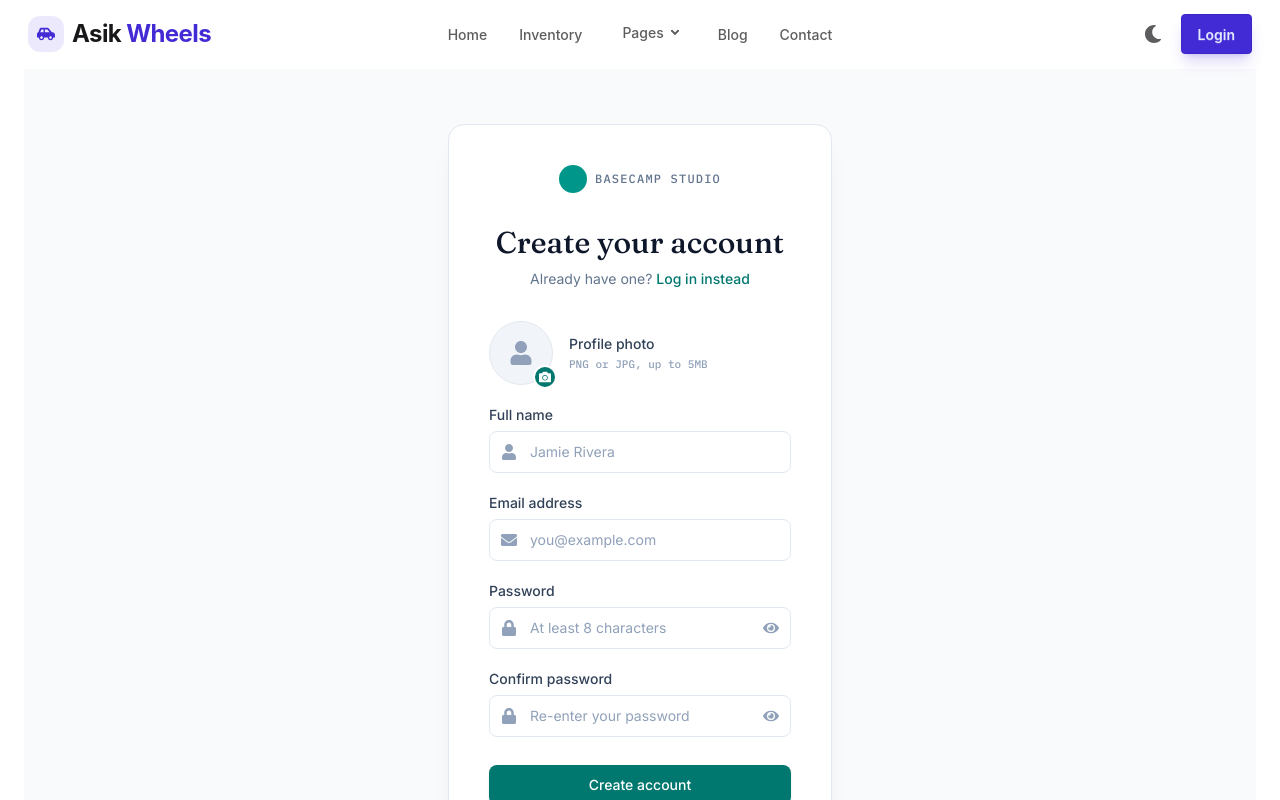
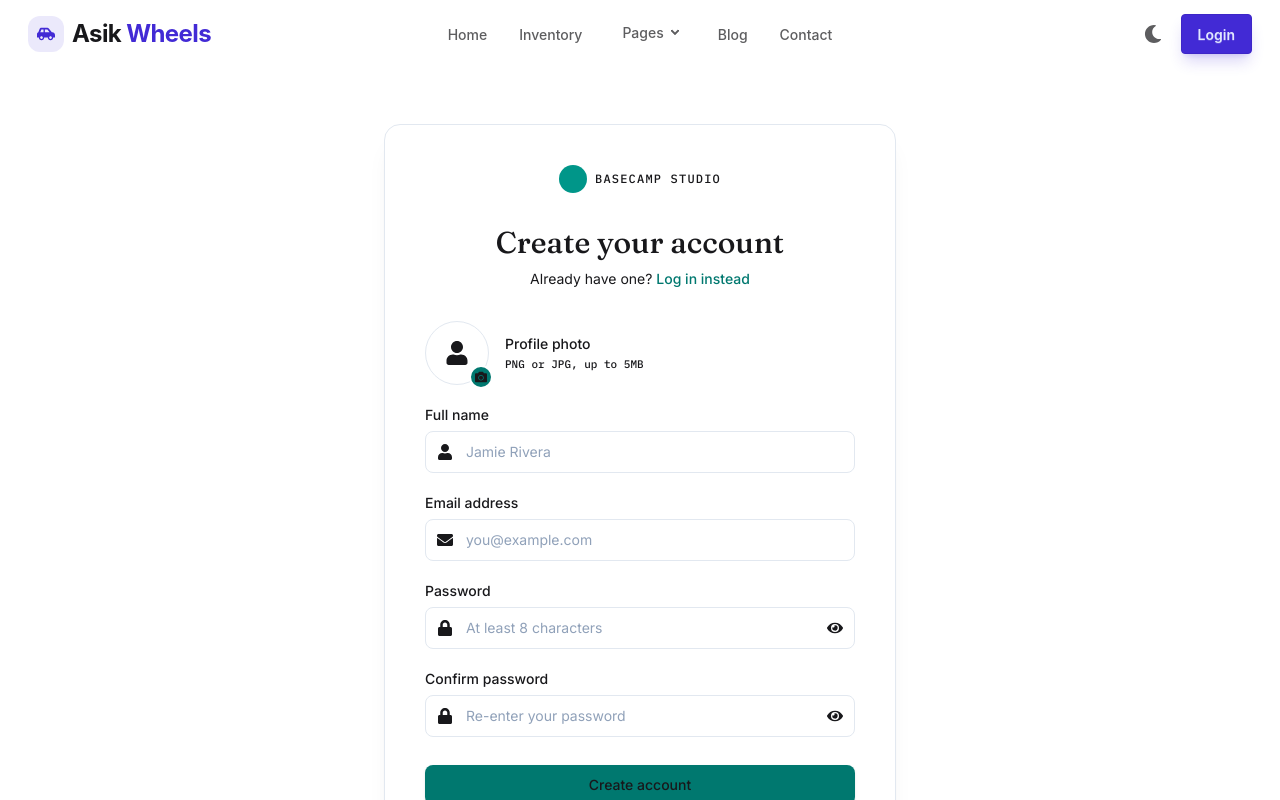
Before and after one commit to asik247/car_website_client, a React (Vite) app: page /auth/registation in a window 1280 px wide. Shown: the top 800 px of the page. Built offline with nearby package versions, Linux system fonts and the light colour scheme.

Commit message:
AuthProvider implement

```diff
--- a/package.json
+++ b/package.json
@@ -16,6 +16,7 @@
     "framer-motion": "^12.42.2",
     "react": "^19.2.7",
     "react-dom": "^19.2.7",
+    "react-hook-form": "^7.82.0",
     "react-icons": "^5.7.0",
     "react-router": "^8.2.0",
     "swiper": "^14.0.6",
--- a/src/Auth/LogIn&Registation/Registation.jsx
+++ b/src/Auth/LogIn&Registation/Registation.jsx
@@ -1,4 +1,5 @@
 import React, { useState } from 'react';
+import { useForm } from 'react-hook-form';
 import { FaEnvelope, FaLock, FaUser, FaEye, FaEyeSlash, FaCamera } from 'react-icons/fa';
 
 const Registration = () => {
@@ -12,9 +13,16 @@ const Registration = () => {
         const file = e.target.files?.[0];
         if (file) setAvatarPreview(URL.createObjectURL(file));
     };
+    //Todo react hook from using get input field data and validation.
+    const { register, handleSubmit } = useForm();
+    const handlerRegister = (e) => {
+
+        console.log(e.name, e.email, e.image,e.password,e.confarmPassword);
+
+    }
 
     return (
-        <div className="min-h-screen w-full flex items-center justify-center bg-slate-50 px-4 py-14">
+        <div className="min-h-screen w-full flex items-center justify-center px-4 py-14 ">
             <style>{`
                 @import url('https://fonts.googleapis.com/css2?family=Fraunces:opsz,wght@9..144,400;9..144,500;9..144,600&family=Inter:wght@400;500;600&family=IBM+Plex+Mono:wght@500&display=swap');
                 .font-display { font-family: 'Fraunces', serif; }
@@ -22,20 +30,20 @@ const Registration = () => {
                 .font-mono { font-family: 'IBM Plex Mono', monospace; }
             `}</style>
 
-            <div className="w-full max-w-sm bg-white rounded-2xl border border-slate-200 shadow-xl shadow-slate-900/5 p-8 sm:p-10">
+            <div className="w-full max-w-lg  rounded-2xl border border-slate-200 shadow-xl shadow-slate-900/5 p-8 sm:p-10">
                 {/* Brand mark */}
                 <div className="flex items-center justify-center gap-2 mb-8">
                     <div className="w-7 h-7 rounded-full bg-teal-600" />
-                    <span className="font-mono text-xs tracking-widest uppercase text-slate-500">
+                    <span className="font-mono text-xs tracking-widest uppercase">
                         Basecamp Studio
                     </span>
                 </div>
 
                 <div className="text-center">
-                    <h2 className="font-display text-3xl font-medium text-slate-900">
+                    <h2 className="font-display text-3xl font-medium ">
                         Create your account
                     </h2>
-                    <p className="font-body text-sm text-slate-500 mt-2">
+                    <p className="font-body text-sm  mt-2">
                         Already have one?{' '}
                         <a href="#" className="text-teal-700 font-medium hover:text-teal-800">
                             Log in instead
@@ -43,80 +51,83 @@ const Registration = () => {
                     </p>
                 </div>
 
-                <form className="mt-8 space-y-5" onSubmit={(e) => e.preventDefault()}>
+                <form className="mt-8 space-y-5 w-full " onSubmit={handleSubmit(handlerRegister)}>
                     {/* Avatar upload */}
                     <div className="flex items-center gap-4">
                         <div className="relative shrink-0">
-                            <div className="w-16 h-16 rounded-full bg-slate-100 border border-slate-200 flex items-center justify-center overflow-hidden">
+                            <div className="w-16 h-16 rounded-full  border border-slate-200 flex items-center justify-center overflow-hidden">
                                 {avatarPreview ? (
                                     <img src={avatarPreview} alt="Avatar preview" className="w-full h-full object-cover" />
                                 ) : (
-                                    <FaUser className="w-6 h-6 text-slate-400" />
+                                    <FaUser className="w-6 h-6" />
                                 )}
                             </div>
                             <label
                                 htmlFor="photo"
                                 className="absolute -bottom-1 -right-1 w-6 h-6 rounded-full bg-teal-700 flex items-center justify-center cursor-pointer border-2 border-white hover:bg-teal-800 transition-colors"
                             >
-                                <FaCamera className="w-3 h-3 text-white" />
+                                <FaCamera className="w-3 h-3 " />
                             </label>
-                            <input id="photo" type="file" accept="image/*" className="hidden" onChange={handlePhotoChange} />
+                            <input {...register('image')} id="photo" type="file" accept="image/*" className="hidden" onChange={handlePhotoChange} />
                         </div>
                         <div>
-                            <p className="font-body text-sm font-medium text-slate-700">Profile photo</p>
-                            <p className="font-mono text-[11px] text-slate-400 mt-0.5">PNG or JPG, up to 5MB</p>
+                            <p className="font-body text-sm font-medium ">Profile photo</p>
+                            <p className="font-mono text-[11px]  mt-0.5">PNG or JPG, up to 5MB</p>
                         </div>
                     </div>
 
                     {/* Name */}
                     <div>
-                        <label htmlFor="name" className="font-body text-sm font-medium text-slate-700 block mb-1.5">
+                        <label htmlFor="name" className="font-body text-sm font-medium block mb-1.5">
                             Full name
                         </label>
                         <div className="relative">
-                            <FaUser className="w-4 h-4 text-slate-400 absolute left-3 top-1/2 -translate-y-1/2" />
+                            <FaUser className="w-4 h-4  absolute left-3 top-1/2 -translate-y-1/2" />
                             <input
+                                {...register('name')}
                                 id="name"
                                 type="text"
                                 placeholder="Jamie Rivera"
-                                className="font-body w-full rounded-lg border border-slate-200 pl-10 pr-3 py-2.5 text-sm text-slate-900 placeholder:text-slate-400 focus:outline-none focus:ring-2 focus:ring-teal-600/30 focus:border-teal-600 transition-colors"
+                                className="font-body w-full rounded-lg border border-slate-200 pl-10 pr-3 py-2.5 text-sm placeholder:text-slate-400 focus:outline-none focus:ring-2 focus:ring-teal-600/30 focus:border-teal-600 transition-colors"
                             />
                         </div>
                     </div>
 
                     {/* Email */}
                     <div>
-                        <label htmlFor="email" className="font-body text-sm font-medium text-slate-700 block mb-1.5">
+                        <label htmlFor="email" className="font-body text-sm font-medium  block mb-1.5">
                             Email address
                         </label>
                         <div className="relative">
-                            <FaEnvelope className="w-4 h-4 text-slate-400 absolute left-3 top-1/2 -translate-y-1/2" />
+                            <FaEnvelope className="w-4 h-4  absolute left-3 top-1/2 -translate-y-1/2" />
                             <input
+                                {...register('email')}
                                 id="email"
                                 type="email"
                                 placeholder="you@example.com"
-                                className="font-body w-full rounded-lg border border-slate-200 pl-10 pr-3 py-2.5 text-sm text-slate-900 placeholder:text-slate-400 focus:outline-none focus:ring-2 focus:ring-teal-600/30 focus:border-teal-600 transition-colors"
+                                className="font-body w-full rounded-lg border border-slate-200 pl-10 pr-3 py-2.5 text-sm  placeholder:text-slate-400 focus:outline-none focus:ring-2 focus:ring-teal-600/30 focus:border-teal-600 transition-colors"
                             />
                         </div>
                     </div>
 
                     {/* Password */}
                     <div>
-                        <label htmlFor="password" className="font-body text-sm font-medium text-slate-700 block mb-1.5">
+                        <label htmlFor="password" className="font-body text-sm font-medium  block mb-1.5">
                             Password
                         </label>
                         <div className="relative">
-                            <FaLock className="w-4 h-4 text-slate-400 absolute left-3 top-1/2 -translate-y-1/2" />
+                            <FaLock className="w-4 h-4  absolute left-3 top-1/2 -translate-y-1/2" />
                             <input
+                                {...register('password')}
                                 id="password"
                                 type={showPassword ? 'text' : 'password'}
                                 placeholder="At least 8 characters"
-                                className="font-body w-full rounded-lg border border-slate-200 pl-10 pr-10 py-2.5 text-sm text-slate-900 placeholder:text-slate-400 focus:outline-none focus:ring-2 focus:ring-teal-600/30 focus:border-teal-600 transition-colors"
+                                className="font-body w-full rounded-lg border border-slate-200 pl-10 pr-10 py-2.5 text-sm  placeholder:text-slate-400 focus:outline-none focus:ring-2 focus:ring-teal-600/30 focus:border-teal-600 transition-colors"
                             />
                             <button
                                 type="button"
                                 onClick={() => setShowPassword((v) => !v)}
-                                className="absolute right-3 top-1/2 -translate-y-1/2 text-slate-400 hover:text-slate-600"
+                                className="absolute right-3 top-1/2 -translate-y-1/2 cursor-pointer"
                                 aria-label={showPassword ? 'Hide password' : 'Show password'}
                             >
                                 {showPassword ? <FaEyeSlash className="w-4 h-4" /> : <FaEye className="w-4 h-4" />}
@@ -126,21 +137,22 @@ const Registration = () => {
 
                     {/* Confirm password */}
                     <div>
-                        <label htmlFor="confirm" className="font-body text-sm font-medium text-slate-700 block mb-1.5">
+                        <label htmlFor="confirm" className="font-body text-sm font-medium  block mb-1.5">
                             Confirm password
                         </label>
                         <div className="relative">
-                            <FaLock className="w-4 h-4 text-slate-400 absolute left-3 top-1/2 -translate-y-1/2" />
+                            <FaLock className="w-4 h-4 absolute left-3 top-1/2 -translate-y-1/2" />
                             <input
+                                {...register('confarmPassword')}
                                 id="confirm"
                                 type={showConfirm ? 'text' : 'password'}
                                 placeholder="Re-enter your password"
-                                className="font-body w-full rounded-lg border border-slate-200 pl-10 pr-10 py-2.5 text-sm text-slate-900 placeholder:text-slate-400 focus:outline-none focus:ring-2 focus:ring-teal-600/30 focus:border-teal-600 transition-colors"
+                                className="font-body w-full rounded-lg border border-slate-200 pl-10 pr-10 py-2.5 text-sm  placeholder:text-slate-400 focus:outline-none focus:ring-2 focus:ring-teal-600/30 focus:border-teal-600 transition-colors"
                             />
                             <button
                                 type="button"
                                 onClick={() => setShowConfirm((v) => !v)}
-                                className="absolute right-3 top-1/2 -translate-y-1/2 text-slate-400 hover:text-slate-600"
+                                className="absolute right-3 top-1/2 -translate-y-1/2 cursor-pointer"
                                 aria-label={showConfirm ? 'Hide password' : 'Show password'}
                             >
                                 {showConfirm ? <FaEyeSlash className="w-4 h-4" /> : <FaEye className="w-4 h-4" />}
@@ -150,7 +162,7 @@ const Registration = () => {
 
                     <button
                         type="submit"
-                        className="font-body w-full rounded-lg bg-teal-700 hover:bg-teal-800 text-white text-sm font-medium py-2.5 mt-2 shadow-sm shadow-teal-900/10 transition-colors"
+                        className="font-body w-full rounded-lg bg-teal-700 hover:bg-teal-800  text-sm font-medium py-2.5 mt-2 shadow-sm shadow-teal-900/10 transition-colors"
                     >
                         Create account
                     </button>
```
Also changed, not shown: 2 other files (tests, documents, lock files or other folders).
